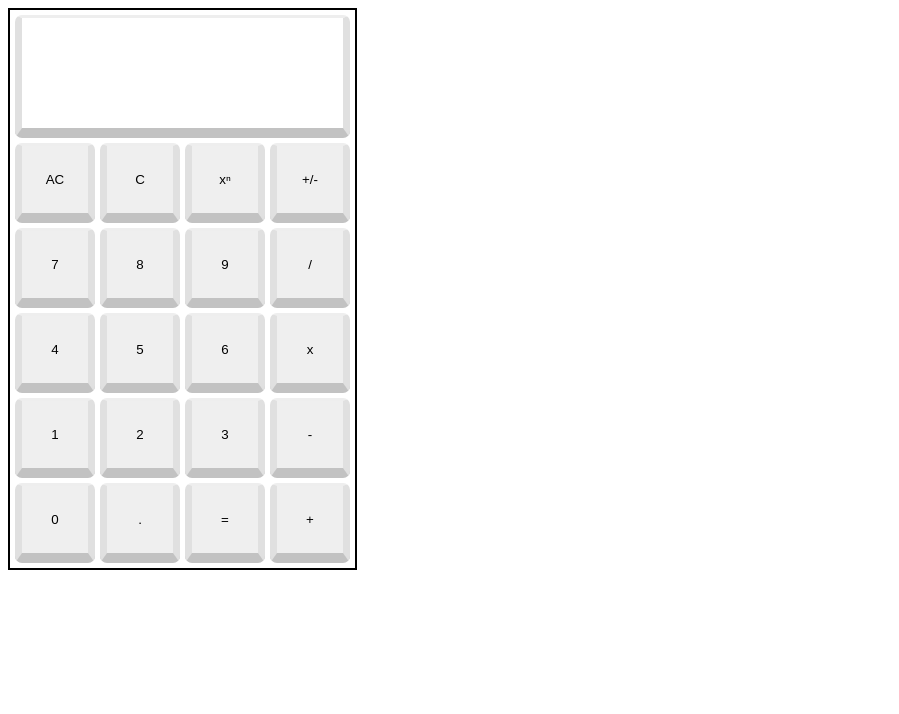
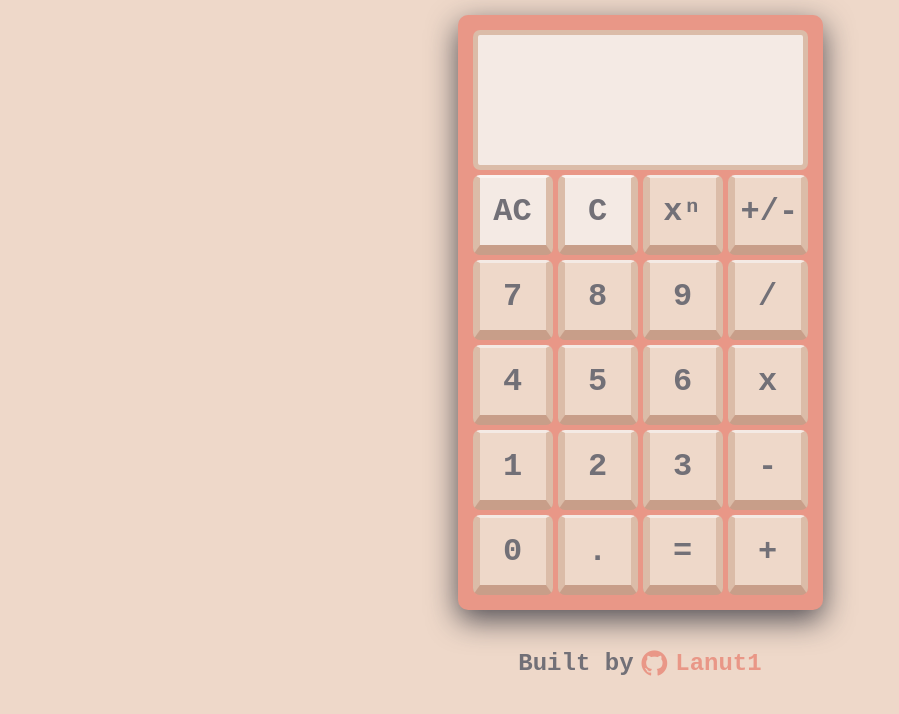
Before and after one commit to Lanut1/odin-calculator, a plain HTML site: page index.html in a window 1280 px wide. Shown: the whole page, without its empty margins (0-899 px from the left). Drawn offline with Linux system fonts and the light colour scheme.

Commit message:
Finished calculator project with styling, fonts, and comprehensive comments

```diff
--- a/index.html
+++ b/index.html
@@ -5,6 +5,7 @@
     <meta name="viewport" content="width=device-width, initial-scale=1.0">
     <title>Document</title>
     <link rel="stylesheet" href="style.css">
+    <link rel="stylesheet" href="https://cdnjs.cloudflare.com/ajax/libs/font-awesome/4.7.0/css/font-awesome.min.css">
 </head>
 <body>
     <div class="calculator">
@@ -15,7 +16,7 @@
         <div class="buttons">
             <button class="btn clearAll" data-value="AC">AC</button>
             <button class="btn clear" data-value="C">C</button>
-            <button class="btn operator" data-value="**">xⁿ</button>
+            <button class="btn operator" data-value="^">xⁿ</button>
             <button class="btn sign-change" data-value="+/-">+/-</button>
             <button class="btn digit" data-value="7">7</button>
             <button class="btn digit" data-value="8">8</button>
@@ -35,6 +36,13 @@
             <button class="btn operator" data-value="+">+</button>
         </div>
     </div>
+    <div class="github">
+        <a href="https://github.com/Lanut1">
+            <h2>Built by</h3>
+            <i class="fa fa-github account" style="font-size: 30px;"></i>
+            <h2 class="account">Lanut1</h3>
+        </a>
+    </div>
     <script src="script.js"></script>
 </body>
 </html>
--- a/script.js
+++ b/script.js
@@ -1,16 +1,22 @@
+// Selecting the container of buttons
 let input = document.querySelector(".buttons");
+
+// Variables to store the first number, second number, operator, and state of entering a number
 let firstNumber = '';
 let secondNumber = '';
 let operator = '';
 let enteringNumber = false;
+const maxDigits = 12; // Maximum number of digits on the screen
 
 
+// Event listener for click events on the button container
 input.addEventListener('click', function(event) {
     let screen = document.querySelector(".numberDisplay");
     let fullOperationScreen = document.querySelector(".operationDisplay");
     const target = event.target;
     const classList = target.classList;
 
+    // Switch statement to handle different button clicks based on their class
     switch(true) {
         case classList.contains("digit"):
             handleDigit(target, screen, fullOperationScreen);
@@ -37,6 +43,7 @@ input.addEventListener('click', function(event) {
 });
 
 
+// Function to perform arithmetic operations based on the operator
 function operate(firstNumber, operator, secondNumber) {
     firstNumber = parseFloat(firstNumber);
     secondNumber = parseFloat(secondNumber);
@@ -59,51 +66,62 @@ function operate(firstNumber, operator, secondNumber) {
 
             result = firstNumber / secondNumber;
             break;
-        case '**' :
+        case '^' :
             result = Math.pow(firstNumber, secondNumber);
             break;
     }
 
-    return result.toFixed(4);
+    return parseFloat(result.toFixed(4)); // Result rounded to 4 decimals
 }
 
 
+// Function to handle digit button clicks
 function handleDigit(target, screen, fullOperationScreen) {
-    const maxDigits = 12;
     if (screen.textContent.length >= maxDigits) return;
 
+    // Logic for entering second number after operator
     if (firstNumber && operator && !enteringNumber) {
         screen.textContent = '';
         secondNumber = '';
         enteringNumber = true;
     } else if (firstNumber && !operator) {
+        // Clear screens and reset firstNumber after completing a previous operation
         screen.textContent = '';
         fullOperationScreen.textContent = '';
         firstNumber = '';
     }
 
+    // Handle input starting from 0
     if (screen.textContent.slice(0, 1) === "0" && screen.textContent.length === 1) {
         screen.textContent = '';
         fullOperationScreen.textContent = operator ? fullOperationScreen.textContent.slice(0, -1) : '';
     }
 
+    // Update the screens
     screen.textContent += target.getAttribute('data-value');
     fullOperationScreen.textContent += target.getAttribute('data-value');
 }
 
 
+// Function to handle operator button clicks
 function handleOperator(target, screen, fullOperationScreen) {
+    // Ignore operator button click if there is no input
     if (!screen.textContent) return;
 
     if (firstNumber) {
         if (operator) {
+            // Case: Performing chained operation
+            // Store second number, calculate result with current operator, and reset second number
             secondNumber = screen.textContent;
             firstNumber = operate(firstNumber, operator, secondNumber);
             secondNumber = '';
         }
     } else {
+        // Case: Starting a new calculation
+        // Capture the first number input from the screen
         firstNumber = screen.textContent;
 
+        // Ensure proper formatting if first number ends with a decimal point
         if (firstNumber.slice(-1) === ".") {
             firstNumber += "0";
         }
@@ -111,6 +129,7 @@ function handleOperator(target, screen, fullOperationScreen) {
 
     screen.textContent = '';
 
+    // Handle division by zero error
     if (firstNumber === "You cannot divide by zero!") {
         screen.textContent = firstNumber;
         fullOperationScreen.textContent = '';
@@ -121,6 +140,7 @@ function handleOperator(target, screen, fullOperationScreen) {
         return;
     }
 
+    // Set the operator and update operation screen
     operator = target.getAttribute('data-value');
 
     fullOperationScreen.textContent = firstNumber + operator;
@@ -130,16 +150,20 @@ function handleOperator(target, screen, fullOperationScreen) {
 }
 
 
+// Function to handle equal button click
 function handleEqual(screen, fullOperationScreen) {
+    // Ignore equal button click if there is no input
     if (!screen.textContent) return;
 
     if (firstNumber && operator) {
         secondNumber = screen.textContent;
 
+        // Append "0" if the second number ends with a decimal point
         if (secondNumber.slice(-1) === ".") {
             fullOperationScreen.textContent += "0";
         }
 
+        // Perform operation and handle division by zero error
         firstNumber = operate(firstNumber, operator, secondNumber);
 
         if (firstNumber === "You cannot divide by zero!") {
@@ -152,9 +176,16 @@ function handleEqual(screen, fullOperationScreen) {
             return;
         }
 
+        // Update the screen
         screen.textContent = firstNumber;
-        fullOperationScreen.textContent += '=' + firstNumber;
 
+        if (fullOperationScreen.textContent.length <  maxDigits) {
+            fullOperationScreen.textContent += '=' + firstNumber;
+        } else {
+            fullOperationScreen.textContent = firstNumber;
+        }
+
+        // Reset variables and enable decimal button
         secondNumber = '';
         operator = '';
         document.querySelector(".decimal").disabled = false;
@@ -162,33 +193,41 @@ function handleEqual(screen, fullOperationScreen) {
 }
 
 
+// Function to handle decimal button click
 function handleDecimal(screen, fullOperationScreen) {
     fullOperationScreen.textContent += screen.textContent ? "." : "0.";
     screen.textContent += screen.textContent ? "." : "0.";
 
-    if (firstNumber && operator) {
-        enteringNumber = true;
+    // Logic for entering a new number after operator input
+    if (firstNumber) {
+        if (operator) {
+            enteringNumber = true;
+        } else {
+            // Entering decimals after starting new calculation
+            firstNumber = '';
+            screen.textContent = "0.";
+            fullOperationScreen.textContent = "0.";
+        }
     }
 
-    if (firstNumber && !operator) {
-        firstNumber = '';
-        screen.textContent = "0.";
-        fullOperationScreen.textContent = "0.";
-    }
-
+    // Disable decimal button after use
     document.querySelector(".decimal").disabled = true;
 }
 
 
+// Function to handle sign change button click
 function handleSignChange(screen, fullOperationScreen) {
+    // Return if no number entered yet
     if (!screen.textContent) return;
 
+    // Toggle sign of the number or operator
     if (operator === "+" || operator === "-") {
         operator = operator === "+" ? "-" : "+";
     } else {
         screen.textContent = screen.textContent.startsWith("-") ? screen.textContent.slice(1) : "-" + screen.textContent;
     }
 
+    // Updating full operation screen
     if (operator) {
         fullOperationScreen.textContent = firstNumber + operator + screen.textContent;
     } else {
@@ -197,6 +236,7 @@ function handleSignChange(screen, fullOperationScreen) {
 }
 
 
+// Clear all screens and reset variables
 function clearAll(screen, fullOperationScreen) {
     screen.textContent = '';
     fullOperationScreen.textContent = '';
@@ -211,19 +251,23 @@ function clearAll(screen, fullOperationScreen) {
 
 
 function clear(screen, fullOperationScreen) {
+    // Return if no number entered yet
     if (!screen.textContent) return;
-
+    // ignore clearing the last character of finished calculation
     if (firstNumber && !operator) return;
 
+    // Enable decimal button if removing decimal point
     if (screen.textContent.slice(-1) === ".") {
         document.querySelector(".decimal").disabled = false;
     }
 
+    // Remove last character from screen displays
     screen.textContent = screen.textContent.slice(0, -1);
     fullOperationScreen.textContent = fullOperationScreen.textContent.slice(0, -1);
 }
 
 
+// Function to disable all buttons except specified selector
 function disableAllButtonsExcept(selector) {
     const buttons = document.querySelectorAll('.btn');
 
@@ -235,6 +279,7 @@ function disableAllButtonsExcept(selector) {
 }
 
 
+// Function to enable all buttons
 function enableAllButtons() {
     const buttons = document.querySelectorAll('.btn');
 
--- a/style.css
+++ b/style.css
@@ -1,25 +1,52 @@
+@font-face {
+    font-family: 'Digital-7 Mono';
+    src: url('digital7mono.ttf') format('truetype');
+}
+
+
+body {
+    background-color: #eed8c9;
+}
+
 .calculator {
-   width: 335px;
-   border: 2px solid;
-   padding: 5px;
+    width: 335px;
+    margin: auto;
+    margin-top: 15px;
+    padding: 15px;
+    border-radius: 10px;
+    background-color: #e99787;
+    font-family: 'DS-Digital', sans-serif;
+    color: #727077;
+    box-shadow: 0 10px 30px rgba(72, 70, 77, 0.95);
 }
 
 .display {
-    height: 110px;
+    height: 120px;
     margin-bottom: 5px;
-    border: 2px solid;
-    border-width: 3px 7px 10px;
-    border-style: solid;
-    border-color: #eeeeee #e0e0e0 #c2c2c2;
+    border: 5px solid;
+    border-color: #dbbca8;
     border-radius: 7px;
+    background-color: #f4eae4;
+    font-family: 'Digital-7 Mono', monospace;
+    padding: 5px;
 }
 
 .operationDisplay {
-    height: 30px;
+    height: 50px;
+    font-size: 1.7em;
+    word-wrap: break-word;
+    overflow-wrap: break-word;
+    white-space: pre-wrap;
+    max-width: 100%;
 }
 
 .numberDisplay {
-    height: 80px;
+    height: 70px;
+    font-size: 2.5em;
+    word-wrap: break-word;
+    overflow-wrap: break-word;
+    white-space: pre-wrap;
+    max-width: 100%;
 }
 
 .buttons {
@@ -35,6 +62,38 @@
     height: 80px;
     border-width: 3px 7px 10px;
     border-style: solid;
-    border-color: #eeeeee #e0e0e0 #c2c2c2;
+    border-color: #f4eae4 #dbbca8 #c89e89;
     border-radius: 7px;
+    background-color: #eed8c9;
+    font-family: 'Roboto Mono', monospace;
+    font-size: 32px;
+    font-weight: bold;
+    color: #727077;
+    transition: 0.3s ease;
 }
+
+.btn:active {
+    transform: scale(0.9);
+    background-color: #f4eae4;
+}
+
+.clear,
+.clearAll {
+    background-color: #f4eae4;
+    border-color: #faf4f1 #dbbca8 #c89e89;
+}
+
+.github a {
+    margin-top: 20px;
+    display: flex;
+    justify-content: center;
+    align-items: center;
+    gap: 8px;
+    font-family: 'Roboto Mono', monospace;
+    color: #727077;
+    text-decoration: none;
+}
+
+.account {
+    color: #e99787;
+}
```
Also changed, not shown: digital7mono.ttf (added).
